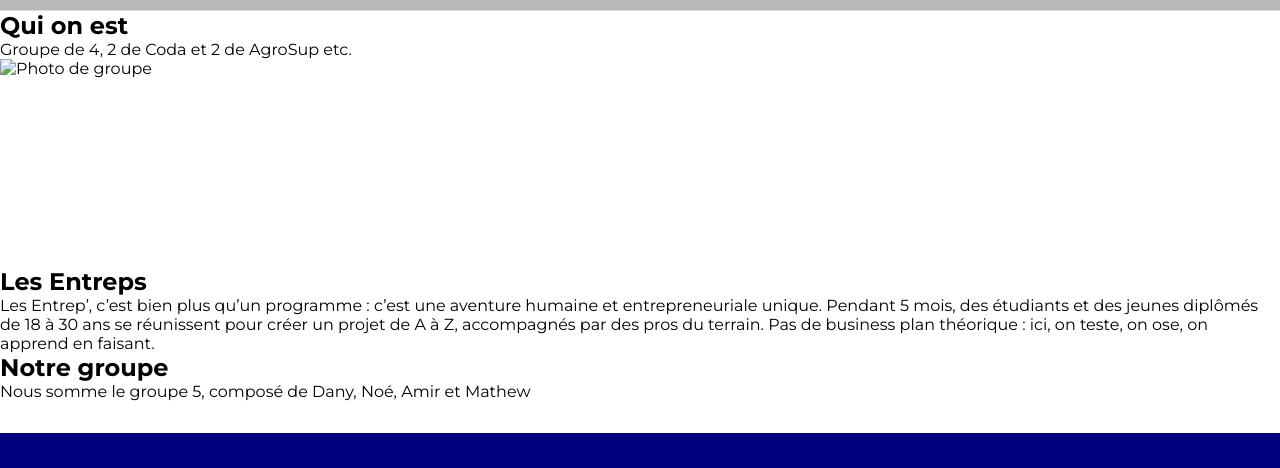
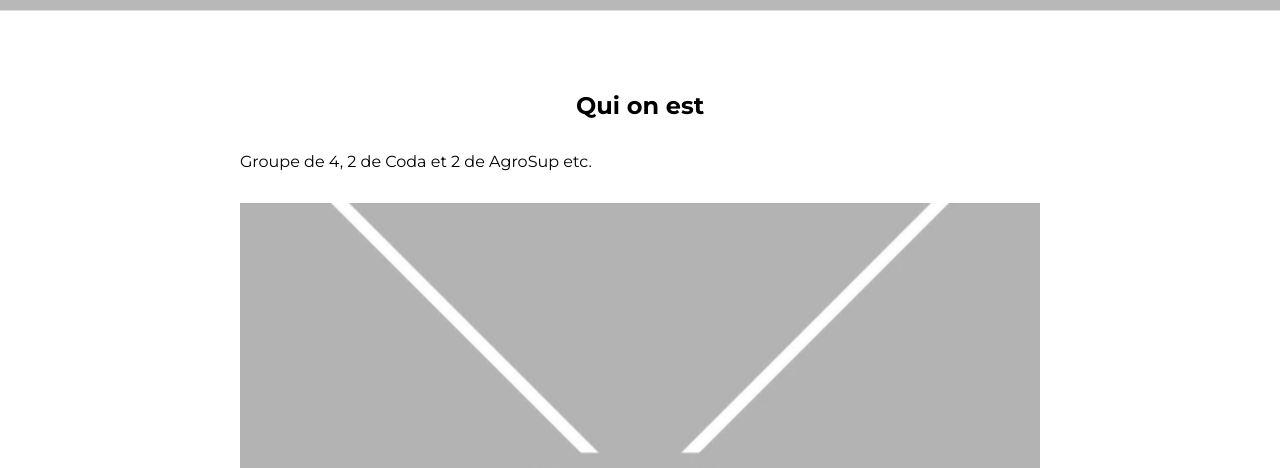
Before and after one commit to Coda-Dijon/html-b1-2026-g5, a plain HTML site: page about.html in a window 1280 px wide. Shown: the part 51-519 px from the top of the page. Drawn offline with Linux system fonts and the light colour scheme.

Commit message:
style(content): finished content style

```diff
--- a/about.html
+++ b/about.html
@@ -38,10 +38,11 @@
     </header>
 
     <main>
+        <div class="content">
             <section>
                 <h2>Qui on est</h2>
                 <p>Groupe de 4, 2 de Coda et 2 de AgroSup etc.</p>
-            <img src="" alt="Photo de groupe" class="photo_groupe">
+                <img src="imgs/placeholder.webp" alt="Photo de groupe" class="photo_groupe">
             </section>
 
             <section>
@@ -56,6 +57,7 @@
                 <h2>Notre groupe</h2>
                 <p>Nous somme le groupe 5, composé de Dany, Noé, Amir et Mathew</p>
             </section>
+        </div>
     </main>
 
     <footer>
@@ -63,7 +65,7 @@
             <h2>Low Tech</h2>
             <p>Ajouter des icônes de réseaux sociaux inutiles</p>
         </div>
-        <div> <!--Temporaire-->
+        <div>
             <h3>Github</h3>
             <ul>
                 <li><a href="https://github.com/Coda-Dijon/html-b1-2026-g5">Projet</a></li>
@@ -72,7 +74,7 @@
             </ul>
         </div>
 
-        <div> <!--Temporaire-->
+        <div>
             <h3>Vérification W3C</h3>
             <ul>
                 <li><a
--- a/style.css
+++ b/style.css
@@ -120,7 +120,7 @@ main {
     flex: auto;
 }
 
-.body {
+.content {
     padding-bottom: 2rem;
     display: flex;
     flex-direction: column;
@@ -135,10 +135,33 @@ main {
         margin-bottom: 2rem;
     }
 
+    h2 {
+        text-align: center;
+        padding-top: 5rem;
+        width: fit-content;
+        margin-left: auto;
+        margin-right: auto;
+        margin-bottom: 2rem;
+    }
+
     p {
         width: clamp(20rem, 75%, 50rem);
         margin-left: auto;
         margin-right: auto;
+    }
+
+    .photo_groupe {
+        display: block;
+        width: clamp(20rem, 75%, 50rem);
+        height: 37.5rem;
+        object-fit: cover;
+        margin-left: auto;
+        margin-right: auto;
+        margin-top: 2rem;
+    }
+
+    .centered {
+        text-align: center;
     }
 }
 
@@ -261,7 +284,3 @@ a[href^="https://github"] {
         }
     }
 }
-
-.photo_groupe {
-    display: inline-block;
-}
```
Also changed, not shown: index.html (+4 -4 lines), shop.html (+6 -4 lines), imgs/placeholder.webp (added). Lines whose indentation alone changed are shown as unchanged.
